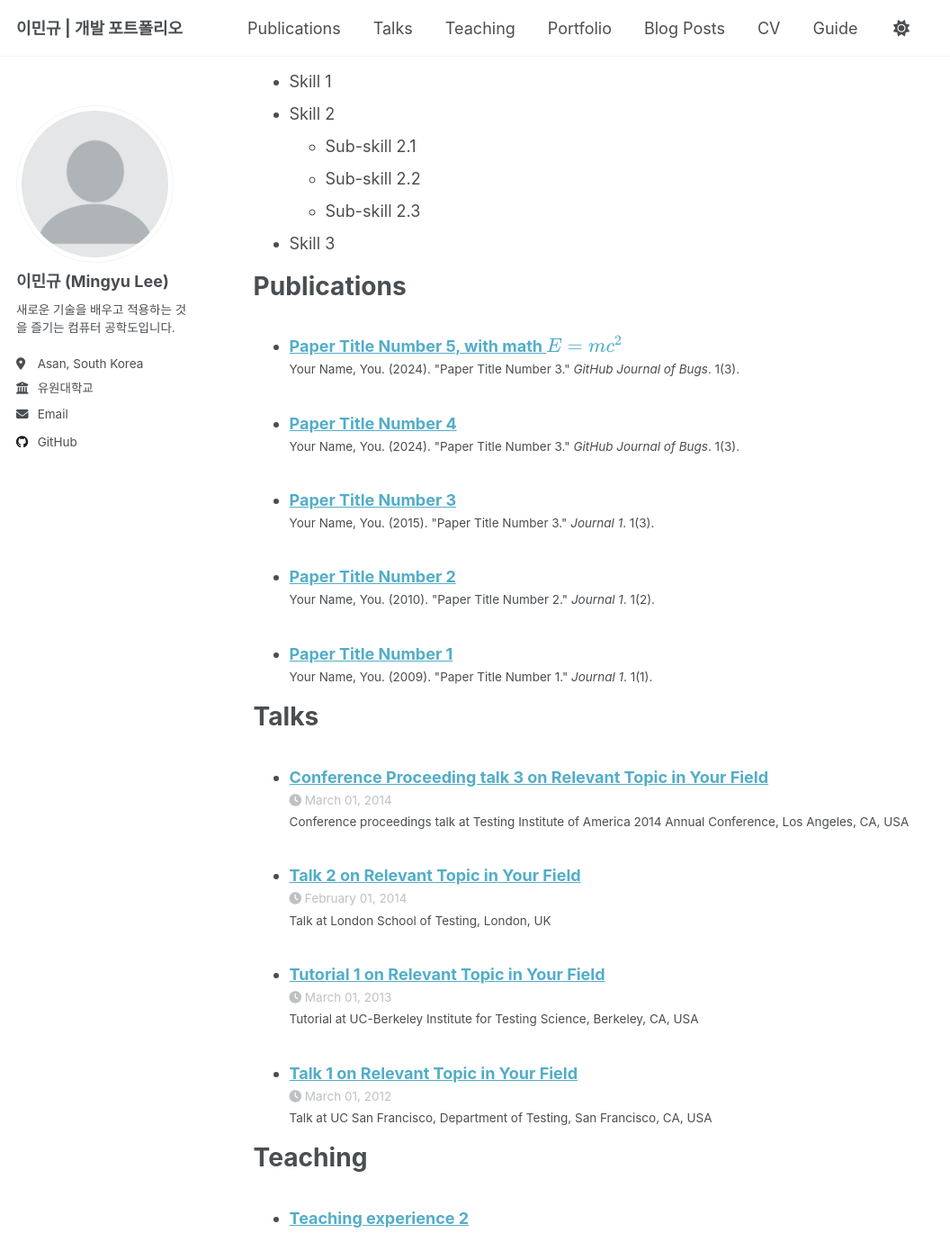
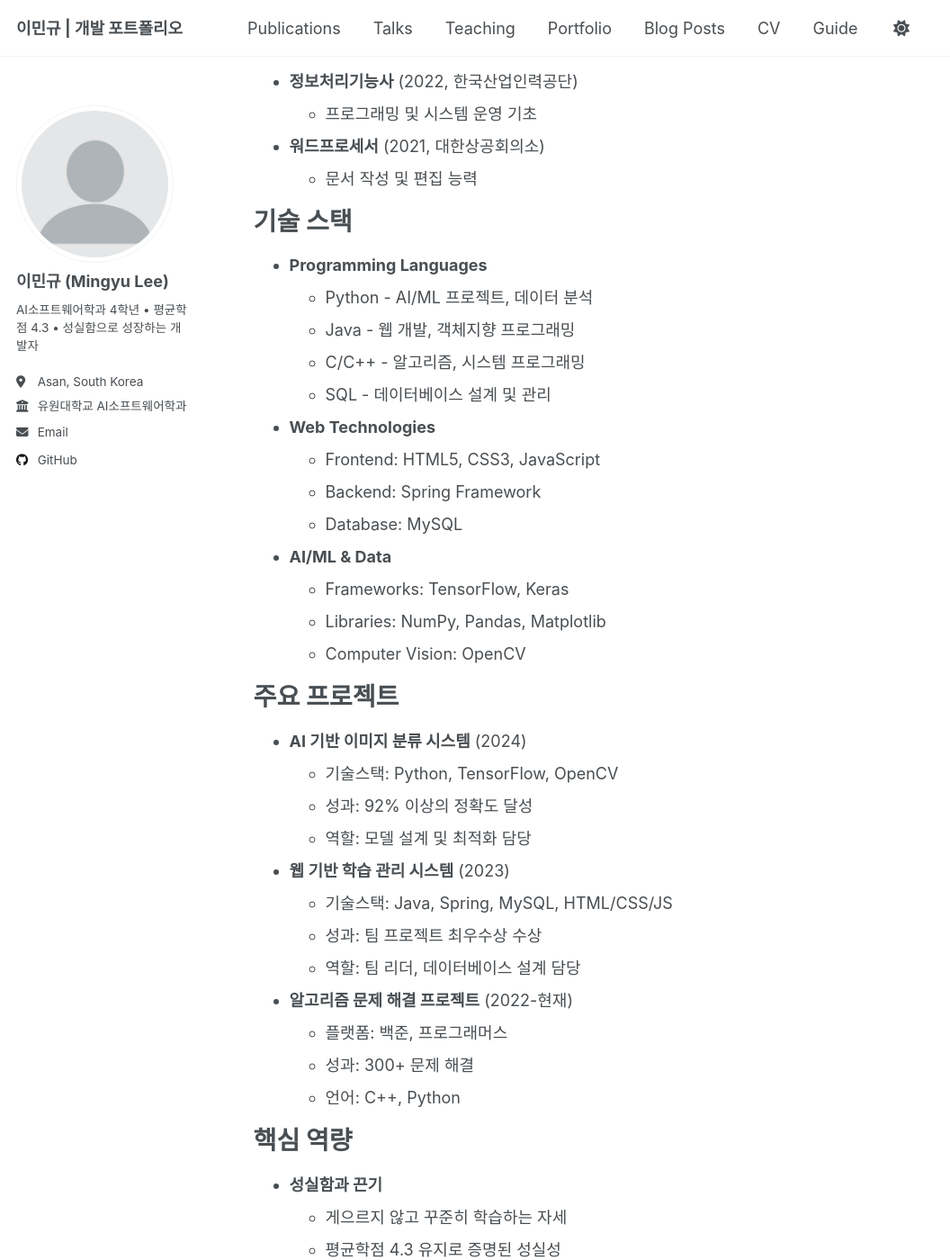
Before and after one commit to Mingyu7/Mingyu7.github.io, a Jekyll site: the page built from _pages/cv.md, in a window 1280 px wide and 1400 px high, scrolled down 778 px. Shown: the whole window at 90% size, without its empty margins (0-1056 px from the left). Built offline with Jekyll 4.4.1, drawn with Linux system fonts in a browser that asks for light colours; a script that is not in the unit is left out; some of the changed text lies outside the part shown.

Commit message:
이민규 개인 포트폴리오 사이트 개인화 완료
- 기본 정보 업데이트 (AI소프트웨어학과, 평균학점 4.3, 연락처)
- 메인 페이지 자기소개 및 자격증 정보 추가
- 연락처 페이지 생성
- 포트폴리오 프로젝트 3개 추가 (AI, 웹개발, 알고리즘)
- CV/이력서 페이지 한국어 현지화 및 상세 정보 추가

🤖 Generated with [Claude Code](https://claude.ai/code)

Co-Authored-By: Claude <noreply@anthropic.com>

```diff
--- a/_config.yml
+++ b/_config.yml
@@ -12,7 +12,7 @@ site_theme               : "default" # Currently available options are "default"
 title                    : "이민규 | 개발 포트폴리오"
 title_separator          : "-"
 name                     : &name "이민규"
-description              : &description "컴퓨터 공학도 이민규의 학습 및 개발 기록입니다."
+description              : &description "AI소프트웨어학과 4학년 이민규의 포트폴리오입니다. 성실함과 끊임없는 학습으로 성장하는 개발자입니다."
 url                      : "https://Mingyu7.github.io" # the base hostname & protocol for your site e.g. "https://[your GitHub username].github.io" or if you already have some other page hosted on Github then use "https://[your GitHub username].github.io/[Your Repo Name]"
 baseurl                  : "" # the subpath of your site, e.g. "/blog"
 repository               : "Mingyu7/Mingyu7.github.io"
@@ -25,11 +25,11 @@ author:
   avatar           : "profile.png"
   name             : "이민규 (Mingyu Lee)"
   pronouns         : # example: "she/her"
-  bio              : "새로운 기술을 배우고 적용하는 것을 즐기는 컴퓨터 공학도입니다."
+  bio              : "AI소프트웨어학과 4학년 • 평균학점 4.3 • 성실함으로 성장하는 개발자"
   location         : "Asan, South Korea"
-  employer         : "유원대학교"
+  employer         : "유원대학교 AI소프트웨어학과"
   uri              : # URL
-  email            : "vkans7526@naver.com"
+  email            : "sin77770@gmail.com"
 
   # Academic websites
   academia         : # URL
--- a/_pages/cv.md
+++ b/_pages/cv.md
@@ -1,6 +1,6 @@
 ---
 layout: archive
-title: "CV"
+title: "이력서 (CV)"
 permalink: /cv/
 author_profile: true
 redirect_from:
@@ -9,56 +9,84 @@ redirect_from:
 
 {% include base_path %}
 
-Education
+기본 정보
 ======
-* Ph.D in Version Control Theory, GitHub University, 2018 (expected)
-* M.S. in Jekyll, GitHub University, 2014
-* B.S. in GitHub, GitHub University, 2012
+* **이름**: 이민규 (Mingyu Lee)
+* **전공**: AI소프트웨어학과 4학년
+* **학교**: 유원대학교
+* **평균학점**: 4.3/4.5
+* **연락처**: 010-7526-9475
+* **이메일**: sin77770@gmail.com
+* **GitHub**: [https://github.com/Mingyu7](https://github.com/Mingyu7)
 
-Work experience
+학력 사항
 ======
-* Spring 2024: Academic Pages Collaborator
-  * GitHub University
-  * Duties includes: Updates and improvements to template
-  * Supervisor: The Users
+* **유원대학교 AI소프트웨어학과** (2021.03 - 2025.02 예정)
+  * 평균학점: 4.3/4.5
+  * 성실한 학업 태도로 우수한 성적 유지
+  * AI 및 소프트웨어 개발 전문 지식 습득
 
-* Fall 2015: Research Assistant
-  * GitHub University
-  * Duties included: Merging pull requests
-  * Supervisor: Professor Hub
+자격증 및 인증
+======
+* **정보처리기사** (2024, 한국산업인력공단)
+  * 시스템 개발 및 소프트웨어 엔지니어링 전문성
+* **컴퓨터활용능력 2급** (2023, 대한상공회의소)
+  * 데이터 처리 및 분석 역량
+* **정보처리기능사** (2022, 한국산업인력공단)
+  * 프로그래밍 및 시스템 운영 기초
+* **워드프로세서** (2021, 대한상공회의소)
+  * 문서 작성 및 편집 능력
 
-* Summer 2015: Research Assistant
-  * GitHub University
-  * Duties included: Tagging issues
-  * Supervisor: Professor Git
+기술 스택
+======
+* **Programming Languages**
+  * Python - AI/ML 프로젝트, 데이터 분석
+  * Java - 웹 개발, 객체지향 프로그래밍
+  * C/C++ - 알고리즘, 시스템 프로그래밍
+  * SQL - 데이터베이스 설계 및 관리
+* **Web Technologies**
+  * Frontend: HTML5, CSS3, JavaScript
+  * Backend: Spring Framework
+  * Database: MySQL
+* **AI/ML & Data**
+  * Frameworks: TensorFlow, Keras
+  * Libraries: NumPy, Pandas, Matplotlib
+  * Computer Vision: OpenCV
 
-Skills
+주요 프로젝트
 ======
-* Skill 1
-* Skill 2
-  * Sub-skill 2.1
-  * Sub-skill 2.2
-  * Sub-skill 2.3
-* Skill 3
+* **AI 기반 이미지 분류 시스템** (2024)
+  * 기술스택: Python, TensorFlow, OpenCV
+  * 성과: 92% 이상의 정확도 달성
+  * 역할: 모델 설계 및 최적화 담당
 
-Publications
+* **웹 기반 학습 관리 시스템** (2023)
+  * 기술스택: Java, Spring, MySQL, HTML/CSS/JS
+  * 성과: 팀 프로젝트 최우수상 수상
+  * 역할: 팀 리더, 데이터베이스 설계 담당
+
+* **알고리즘 문제 해결 프로젝트** (2022-현재)
+  * 플랫폼: 백준, 프로그래머스
+  * 성과: 300+ 문제 해결
+  * 언어: C++, Python
+
+핵심 역량
 ======
-  <ul>{% for post in site.publications reversed %}
-    {% include archive-single-cv.html %}
-  {% endfor %}</ul>
+* **성실함과 끈기**
+  * 게으르지 않고 꾸준히 학습하는 자세
+  * 평균학점 4.3 유지로 증명된 성실성
+* **문제 해결 능력**
+  * 복잡한 문제를 논리적으로 분석하고 해결
+  * 300+ 알고리즘 문제 해결 경험
+* **협업 및 리더십**
+  * 팀 프로젝트에서 리더 역할 수행
+  * 효과적인 의사소통과 일정 관리 능력
+* **지속적 학습**
+  * 새로운 기술 습득에 대한 열정
+  * 이론과 실무를 균형있게 발전
 
-Talks
+향후 목표
 ======
-  <ul>{% for post in site.talks reversed %}
-    {% include archive-single-talk-cv.html  %}
-  {% endfor %}</ul>
-
-Teaching
-======
-  <ul>{% for post in site.teaching reversed %}
-    {% include archive-single-cv.html %}
-  {% endfor %}</ul>
-
-Service and leadership
-======
-* Currently signed in to 43 different slack teams
+* **단기**: AI/ML 분야 전문성 강화 및 실무 경험 축적
+* **중기**: 풀스택 개발자로서의 역량 완성
+* **장기**: AI 기술을 활용한 혁신적인 서비스 개발
```
Also changed, not shown: _pages/about.md (+25 -10 lines), _pages/contact.md (added, +40 -0 lines), _portfolio/ai-project.md (added, +27 -0 lines), _portfolio/algorithm-study.md (added, +34 -0 lines), _portfolio/web-development.md (added, +34 -0 lines).
